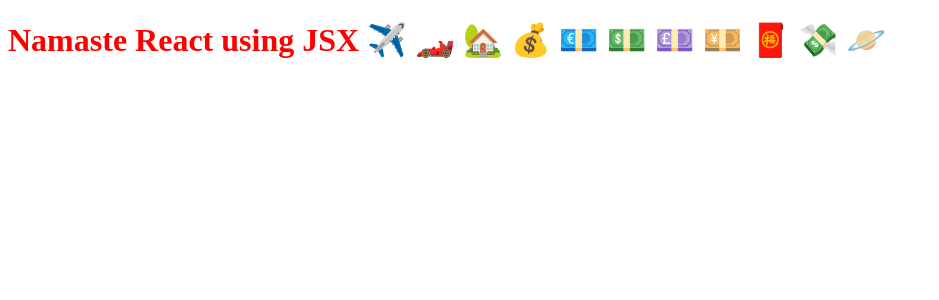
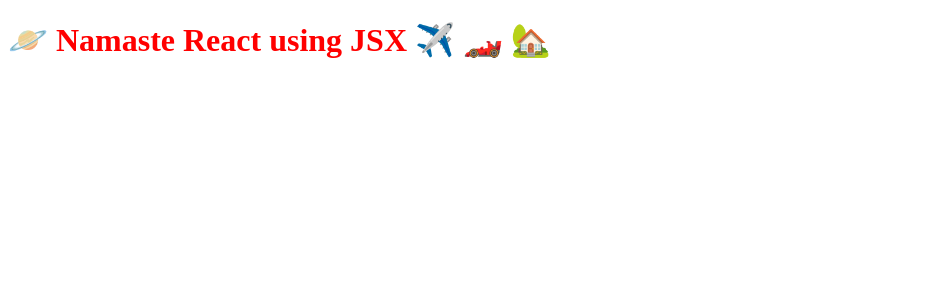
Before and after one commit to kothapallisridhar/namaste-react, a React (Vite) app: page / in a window 1280 px wide. Shown: the top 300 px of the page, without its empty margins (0-939 px from the left). Built offline with nearby package versions, Linux system fonts and the light colour scheme.

Commit message:
refactor

```diff
--- a/App.js
+++ b/App.js
@@ -3,12 +3,16 @@
 import { jsx } from 'react/jsx-runtime';
 
 // React Element
-// React.createElement => Object => HTMLElement(render)
+// React.createElement => ReactElement-JS Object => HTMLElement(render)
 
 const heading = React.createElement("h1", {id: "heading"}, "This is a React Element 🚀");
 console.log("heading:", heading);
-// JSX
-const jsxHeading = <h1 id='heading'>Namaste React using JSX ✈️ 🏎️ 🏡 💰 💶 💵 💷 💴 🧧 💸 🪐</h1>
+
+// JSX - HTML-like or XML-like syntax
+// JSX (transpiled before is reaches JS) - PARCEL - Babel
+// JSX => Babel transpiles it to React.createElement => ReactElement-JS Object => HTMLElement(render)
+
+const jsxHeading = <h1 id='heading'>🪐 Namaste React using JSX ✈️ 🏎️ 🏡</h1>
 console.log("jsxHeading:", jsxHeading);
 const root = ReactDOM.createRoot(document.getElementById("root"));
 
```
